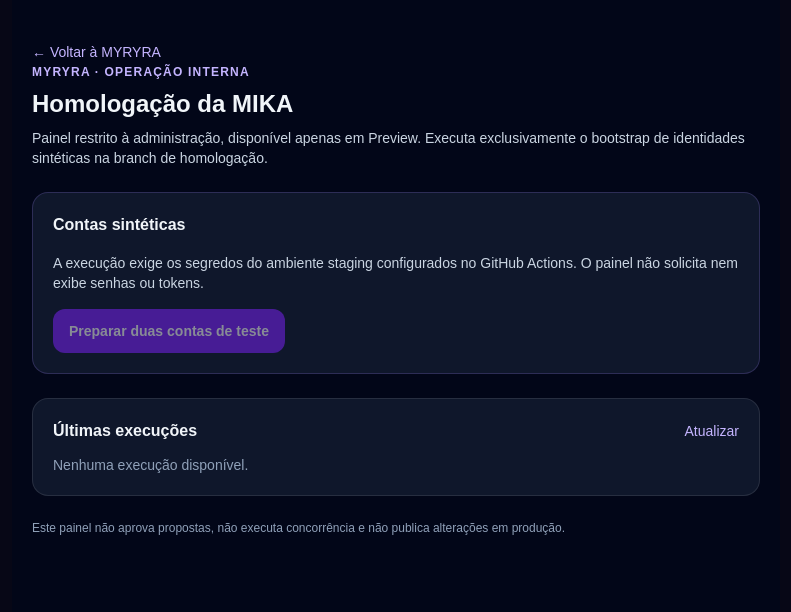
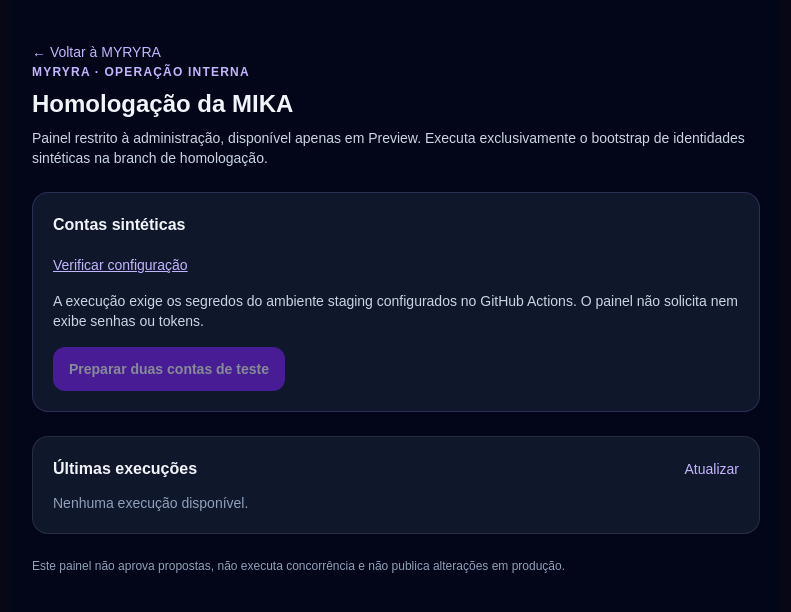
Before and after one commit to fosmais/atomo-productivity, a Next.js app: page /internal/staging-bootstrap in a window 1280 px wide. Shown: the top 612 px of the page, without its empty margins (244-1035 px from the left). Built offline with nearby package versions, Linux system fonts and the light colour scheme.

Commit message:
fix(mika): provide explicit configuration check before staging bootstrap

```diff
--- a/src/app/internal/staging-bootstrap/page.tsx
+++ b/src/app/internal/staging-bootstrap/page.tsx
@@ -43,6 +43,7 @@ export default function StagingBootstrapPage() {
       </header>
       <section className="space-y-4 rounded-2xl border border-violet-400/20 bg-slate-900 p-5">
         <h2 className="font-semibold">Contas sintéticas</h2>
+        <button type="button" onClick={() => void refresh()} className="text-sm text-violet-300 underline">Verificar configuração</button>
         <p className="text-sm text-slate-300">A execução exige os segredos do ambiente staging configurados no GitHub Actions. O painel não solicita nem exibe senhas ou tokens.</p>
         <button type="button" disabled={busy || configured !== true} onClick={bootstrap} className="rounded-xl bg-violet-600 px-4 py-3 text-sm font-semibold text-white disabled:cursor-not-allowed disabled:opacity-50">
           {busy ? "Solicitando..." : "Preparar duas contas de teste"}
```
